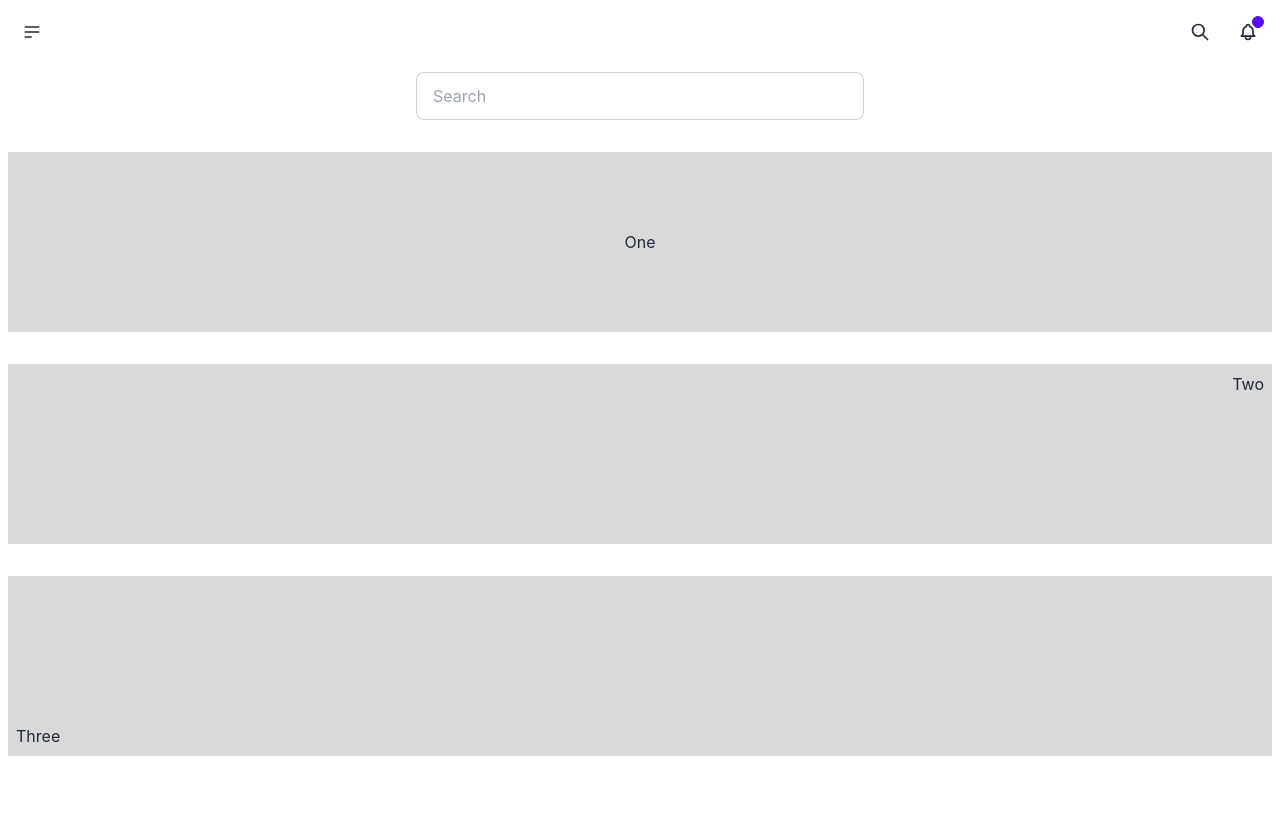
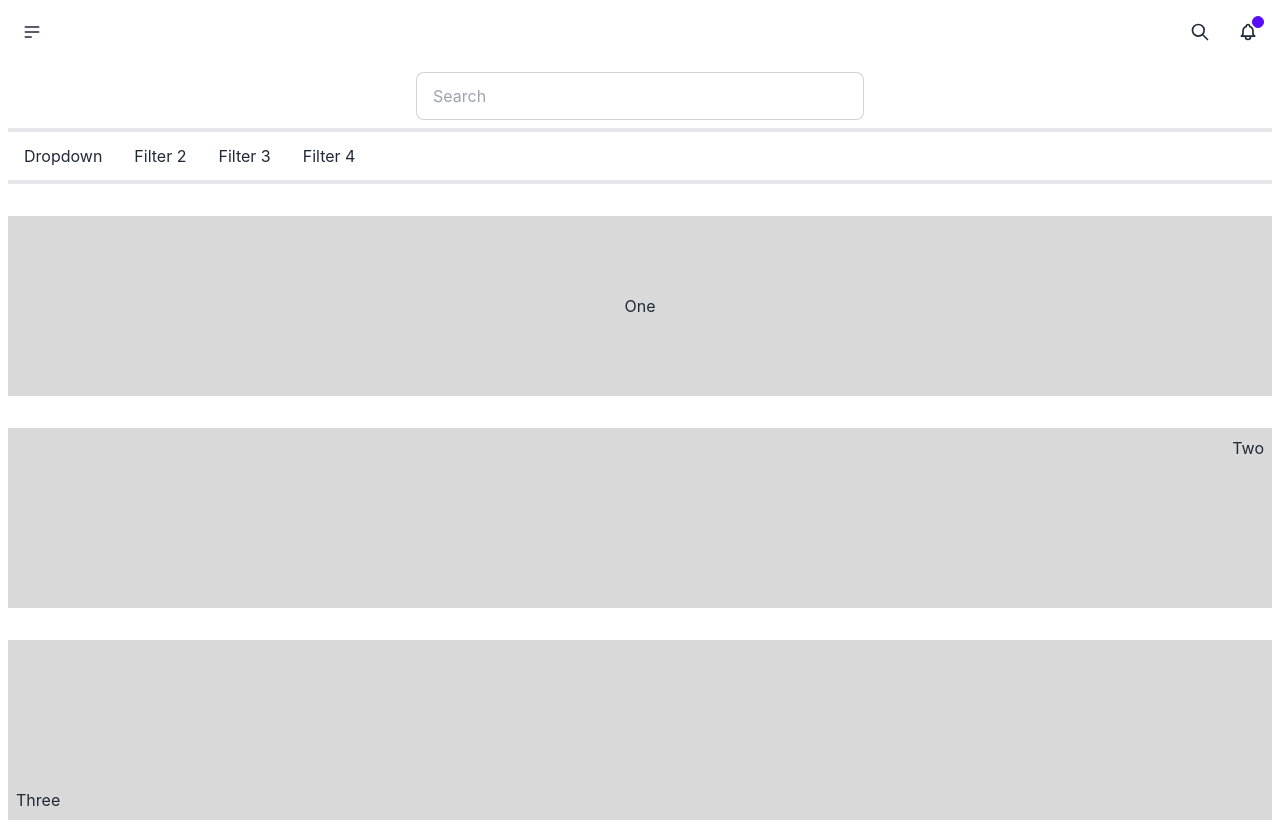
Before and after one commit to yusuf-khan-swd/bytelap-pradeep, a React (Create React App) app: page / in a window 1280 px wide. Before the commit the page ends 800 px from the top, so only its background shows below. Built offline with nearby package versions, Linux system fonts and the light colour scheme.

Commit message:
added filter section

```diff
--- a/src/App.js
+++ b/src/App.js
@@ -11,7 +11,12 @@ function App() {
         </div>
       </div>
       <div className="m-2">
-
+        <ul className="menu flex-row border-t-4 border-b-4">
+          <li><a>Dropdown</a></li>
+          <li><a>Filter 2</a></li>
+          <li><a>Filter 3</a></li>
+          <li><a>Filter 4</a></li>
+        </ul>
       </div>
       <div className="m-2 mt-8">
         <div className="h-[180px] bg-[#D9D9D9] flex justify-center items-center mb-8 p-2">One</div>
```
